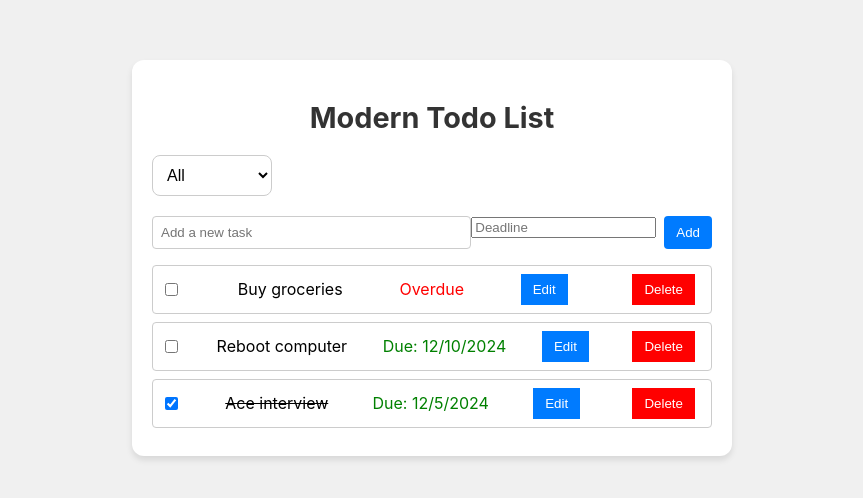
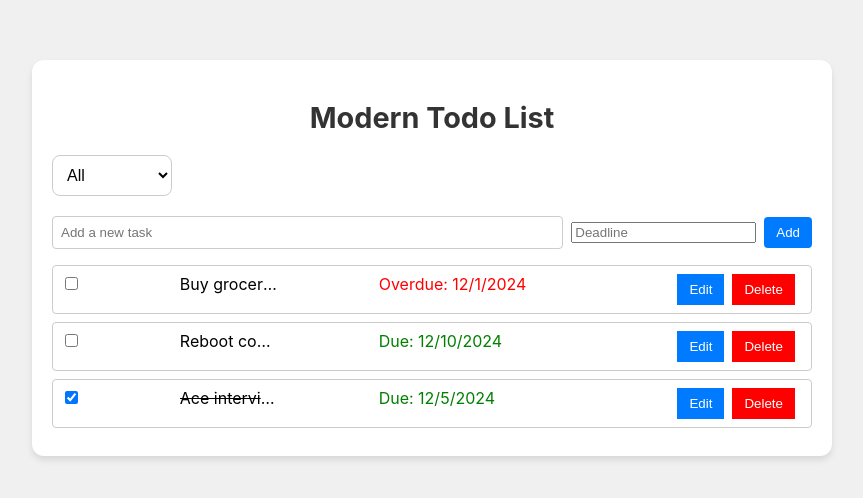
Before and after one commit to Dave-Guangyao-Li/todo-list-ts, a React (Create React App) app: page / in a window 1280 px wide. Shown: the part 142-640 px from the top of the page, without its empty margins (208-1071 px from the left). Built offline with nearby package versions, Linux system fonts and the light colour scheme.

Commit message:
adjust app css styles

```diff
--- a/src/App.tsx
+++ b/src/App.tsx
@@ -18,7 +18,7 @@
 	background: #fff;
 	border-radius: 12px;
 	box-shadow: 0px 4px 6px rgba(0, 0, 0, 0.1);
-	max-width: 600px;
+	max-width: 800px;
 	width: 100%;
 	padding: 20px;
 	box-sizing: border-box;
--- a/src/components/AddInput.tsx
+++ b/src/components/AddInput.tsx
@@ -5,6 +5,9 @@
 const InputWrapper = styled.div`
 	display: flex;
 	margin-bottom: 16px;
+	width: 100%;
+	justify-content: space-between;
+	align-items: center;
 `;
 
 const Input = styled.input`
@@ -24,16 +27,7 @@
 `;
 
 const DatePickerWrapper = styled.div`
-	margin-bottom: 6px;
-`;
-
-const DeleteButton = styled.button`
-	padding: 8px 12px;
 	margin-left: 8px;
-	background: #dc3545;
-	color: #fff;
-	border: none;
-	cursor: pointer;
 `;
 
 interface AddInputProps {
--- a/src/components/TodoItem.tsx
+++ b/src/components/TodoItem.tsx
@@ -7,7 +7,7 @@
 const TodoWrapper = styled.div`
 	display: flex;
 	justify-content: space-between;
-	align-items: center;
+	align-items: flex-start;
 	padding: 8px;
 	border: 1px solid #ccc;
 	border-radius: 4px;
@@ -96,6 +96,10 @@
 			/>
 			{isEditing ? (
 				<input
+					style={{
+						whiteSpace: 'nowrap',
+						width: '100px',
+					}}
 					type='text'
 					value={editLabel}
 					onChange={(e) => setEditLabel(e.target.value)}
@@ -105,7 +109,13 @@
 			) : (
 				<span
 					// onDoubleClick={() => setIsEditing(true)}
-					style={{ textDecoration: checked ? 'line-through' : 'none' }}
+					style={{
+						textDecoration: checked ? 'line-through' : 'none',
+						whiteSpace: 'nowrap',
+						width: '100px',
+						overflow: 'hidden',
+						textOverflow: 'ellipsis',
+					}}
 				>
 					{label}
 				</span> // Enable editing on double-click
@@ -123,21 +133,41 @@
 					placeholderText='Deadline'
 					onBlur={handleSave} // Save on blur
 				/>
+			) : deadline ? (
+				<span
+					style={{
+						color: isOverdue ? 'red' : 'green',
+						width: '200px',
+						overflow: 'hidden',
+						textOverflow: 'ellipsis',
+					}}
+				>
+					{isOverdue
+						? `Overdue:  ${new Date(deadline).toLocaleDateString()}`
+						: `Due: ${new Date(deadline).toLocaleDateString()}`}
+				</span>
 			) : (
-				deadline && (
-					<span style={{ color: isOverdue ? 'red' : 'green' }}>
-						{isOverdue
-							? 'Overdue'
-							: `Due: ${new Date(deadline).toLocaleDateString()}`}
-					</span>
-				)
+				<span
+					style={{
+						color: 'Blue',
+						width: '200px',
+						overflow: 'hidden',
+						textOverflow: 'ellipsis',
+					}}
+				>
+					No deadline
+				</span>
 			)}
 
-			<TodoItemUpdateButton onClick={handleEdit}>Edit</TodoItemUpdateButton>
-			<TodoItemDeleteButton onClick={handleDelete}>Delete</TodoItemDeleteButton>
-			{/* <button onClick={handleDelete} aria-label={`Delete ${label}`}>
-				X
-			</button> */}
+			<div
+				className='todo-item-buttons'
+				style={{ display: 'flex', flexDirection: 'row' }}
+			>
+				<TodoItemUpdateButton onClick={handleEdit}>Edit</TodoItemUpdateButton>
+				<TodoItemDeleteButton onClick={handleDelete}>
+					Delete
+				</TodoItemDeleteButton>
+			</div>
 		</TodoWrapper>
 	);
 };
```
